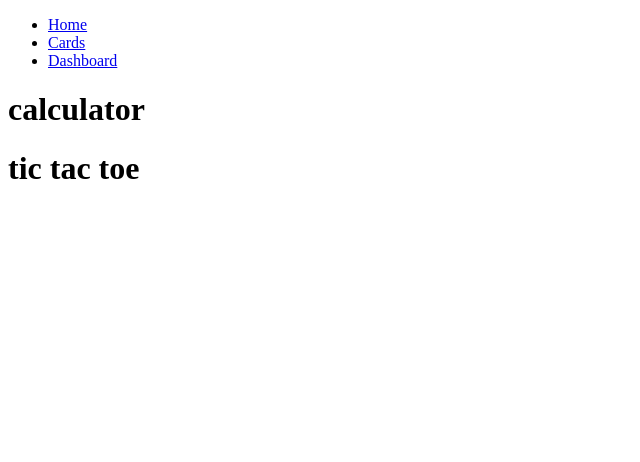
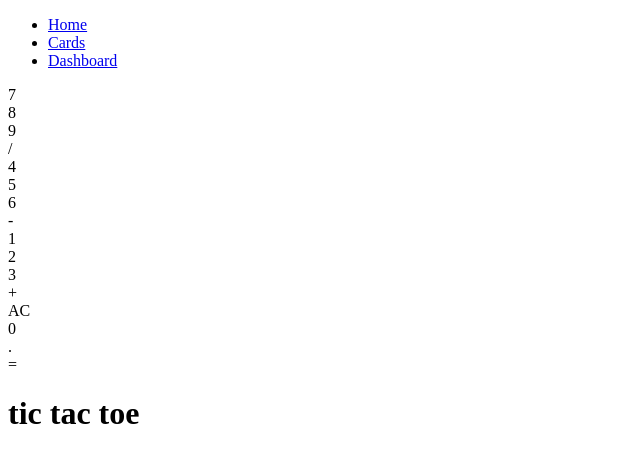
Before and after one commit to fanhuanliang/mini-app-calculator, a React (Create React App) app: page /Cards in a window 1280 px wide. Shown: the top 462 px of the page, without its empty margins (0-640 px from the left). Built offline with nearby package versions, Linux system fonts and the light colour scheme.

Commit message:
Building a mini app calculator. Implement the button array to render.

```diff
--- /dev/null
+++ b/src/Cards/Calculator/Calculator.tsx
@@ -0,0 +1,17 @@
+import React from 'react'
+
+export const Calculator = () => {
+  const buttons = ["7", "8", "9", "/", '4', '5', '6', '-', '1', '2', '3', '+', 'AC', '0', '.', '='];
+  const renderButton = (button:string, index:number):any => {
+    return (
+      <div key={index}>
+        <div>{button}</div>
+      </div>
+    )
+  }
+    return (
+      <div>
+        {buttons.map((button, index) => renderButton(button, index))}
+      </div>
+    )
+}
--- a/src/Cards/CardFeature.tsx
+++ b/src/Cards/CardFeature.tsx
@@ -1,10 +1,10 @@
 import React from 'react'
-
+import { Calculator } from "./Calculator/Calculator";
 
 export const Cards = () => {
   return (
     <div>
-      <h1>calculator</h1>
+      <Calculator />
       <h1>tic tac toe</h1>
     </div>
   )
```
